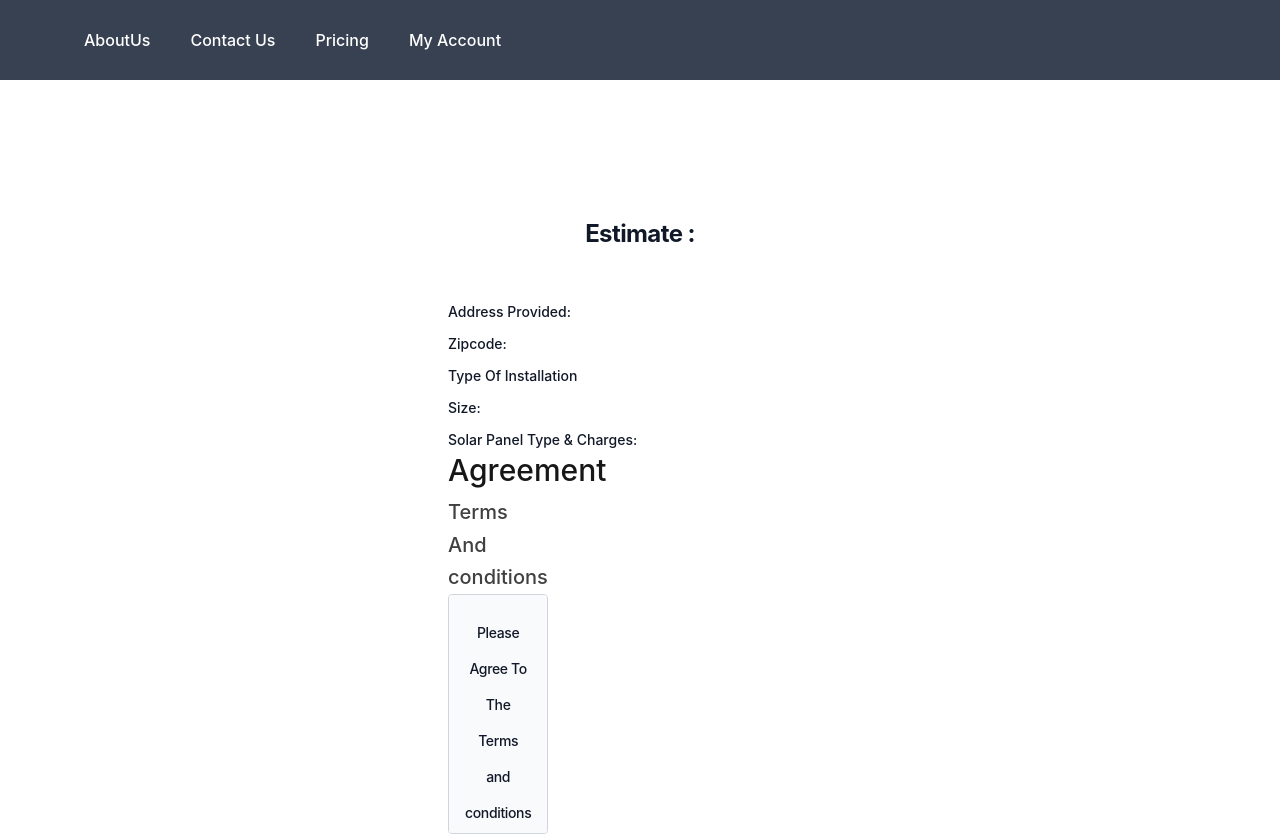
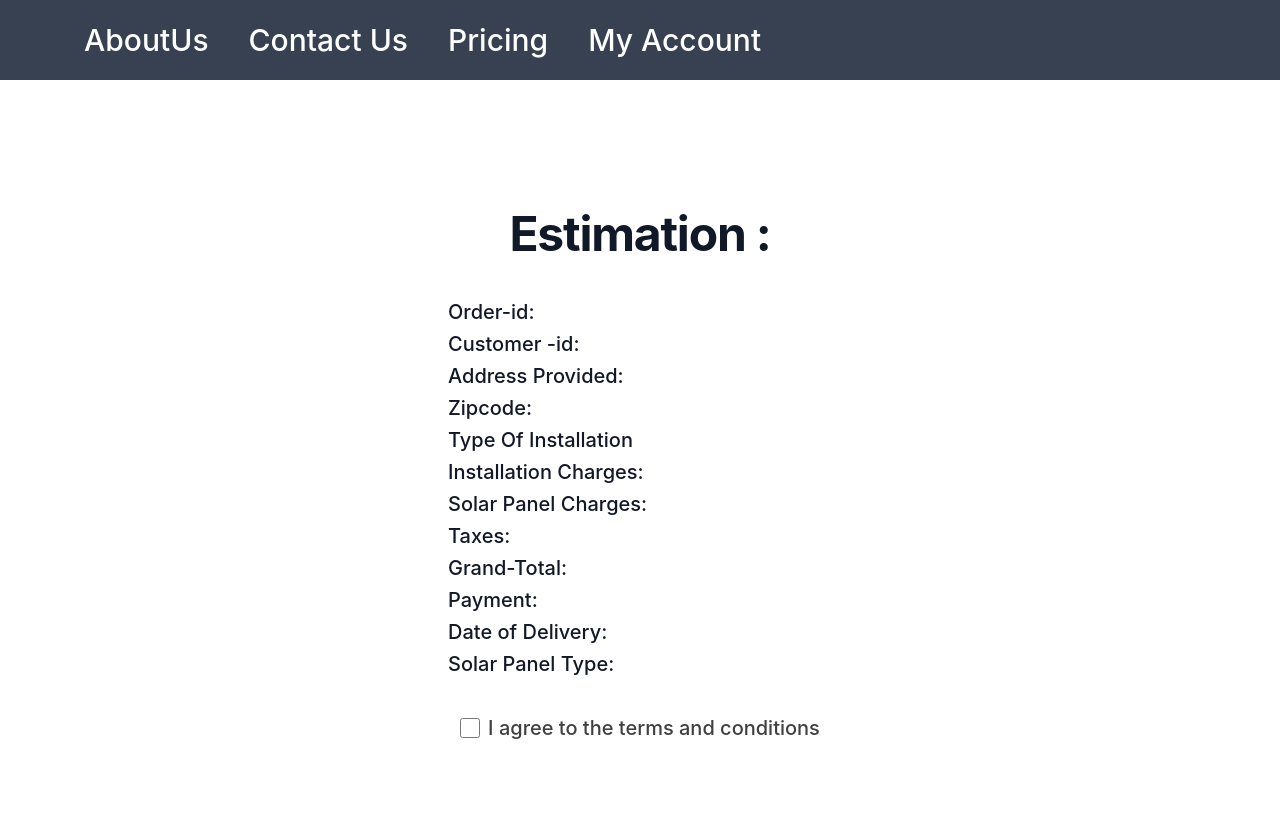
Before and after one commit to sabudanakichdi/ssw555_agile_project, a React (Create React App) app in the folder client/: page /EstimationPage in a window 1280 px wide. Shown: the top 836 px of the page. Built offline with nearby package versions, Linux system fonts and the light colour scheme.

Commit message:
commitchanges

```diff
--- a/client/src/Navigation/Navbar.js
+++ b/client/src/Navigation/Navbar.js
@@ -14,7 +14,7 @@ function Navbar() {
                 <div className="ml-10 flex items-baseline space-x-4">
                   <a
                     href="/"
-                    className=" hover:bg-gray-600 text-white px-3 py-2 rounded-md text-l font-medium"
+                    className=" hover:bg-gray-600 text-white px-3 py-2 rounded-md text-3xl font-medium"
                   >
                     AboutUs
                   </a>
@@ -28,14 +28,14 @@ function Navbar() {
 
                   <a
                     href="/ContactUs"
-                    className=" hover:bg-gray-600 text-white px-3 py-2 rounded-md text-l font-medium"
+                    className=" hover:bg-gray-600 text-white px-3 py-2 rounded-md text-3xl font-medium"
                   >
                     Contact Us
                   </a>
 
                   <a
                     href="/Pricing"
-                    className=" hover:bg-gray-600 text-white px-3 py-2 rounded-md text-l font-medium"
+                    className=" hover:bg-gray-600 text-white px-3 py-2 rounded-md text-3xl font-medium"
                   >
                     Pricing
                   </a>
@@ -47,7 +47,7 @@ function Navbar() {
                   </a> */}
                   <a
                     href="/MyAccount"
-                    className=" hover:bg-gray-600 text-white px-3 py-2 rounded-md text-l font-medium"
+                    className=" hover:bg-gray-600 text-white px-3 py-2 rounded-md text-3xl font-medium"
                   >
                     My Account
                   </a>
--- a/client/src/Pages/Agreement.js
+++ b/client/src/Pages/Agreement.js
@@ -15,7 +15,7 @@ function Agreement() {
   return (
     <div class="container mx-auto flex p-5 py-24 md:flex-col flex-col items-center min-h-screen">
       <div class="agreement-box lg:flex-grow md:w-1/2 lg:pr-24 md:pr-16 flex flex-col md:items-start mb-16 md:mb-0 items-center">
-        <h1 class="sm:text-3xl text-2xl font-medium title-font mb-2 text-neutral-900">
+        <h1 class="sm:text-3xl text-5xl font-medium title-font mb-2 text-neutral-900">
           Agreement
         </h1>
         <p class="text-xl text-neutral-700 leading-relaxed font-medium">
--- a/client/src/Pages/EstimationPage.js
+++ b/client/src/Pages/EstimationPage.js
@@ -15,28 +15,81 @@ export default function EstimationPage() {
   return (
     <div class="container mx-auto flex p-5 py-24 md:flex-col flex-col items-center  min-h-screen ">
       <div className="sm:mx-auto sm:w-full sm:max-w-sm">
-        <h2 className="mt-10 text-center text-2xl font-bold leading-9 tracking-tight text-gray-900">
-          Estimate :
+        <h2 className="mt-10 text-center text-5xl font-bold leading-9 tracking-tight text-gray-900">
+          Estimation :
         </h2>
       </div>
 
       <div className="mt-10 sm:mx-auto sm:w-full sm:max-w-sm">
-        <div className="block text-sm font-medium leading-6 text-gray-900 mt-2">
+        <div className="block text-xl font-medium leading-6 text-gray-900 mt-2">
+          Order-id:{" "}
+        </div>
+        <div className="block text-xl font-medium leading-6 text-gray-900 mt-2">
+          Customer -id:{" "}
+        </div>
+        <div className="block text-xl font-medium leading-6 text-gray-900 mt-2">
           Address Provided:{" "}
         </div>
-        <div className="block text-sm font-medium leading-6 text-gray-900 mt-2">
+        <div className="block text-xl font-medium leading-6 text-gray-900 mt-2">
           Zipcode:{" "}
         </div>
-        <div className="block text-sm font-medium leading-6 text-gray-900 mt-2">
+        <div className="block text-xl font-medium leading-6 text-gray-900 mt-2">
           Type Of Installation{" "}
         </div>
-        <div className="block text-sm font-medium leading-6 text-gray-900 mt-2">
-          Size:{" "}
+        <div className="block text-xl font-medium leading-6 text-gray-900 mt-2">
+          Installation Charges:{" "}
         </div>
-        <div className="block text-sm font-medium leading-6 text-gray-900 mt-2">
-          Solar Panel Type & Charges:{" "}
+        <div className="block text-xl font-medium leading-6 text-gray-900 mt-2">
+          Solar Panel Charges:{" "}
+        </div>
+        <div className="block text-xl font-medium leading-6 text-gray-900 mt-2">
+          Taxes:{" "}
+        </div>
+        <div className="block text-xl font-medium leading-6 text-gray-900 mt-2">
+          Grand-Total:{" "}
+        </div>
+        <div className="block text-xl font-medium leading-6 text-gray-900 mt-2">
+          Payment:{" "}
+        </div>
+        <div className="block text-xl font-medium leading-6 text-gray-900 mt-2">
+          Date of Delivery:{" "}
         </div>
 
+        <div className="block text-xl font-medium leading-6 text-gray-900 mt-2">
+          Solar Panel Type:{" "}
+          <div class="flex items-center justify-center mt-10">
+            <label class="inline-flex items-center">
+              <input
+                type="checkbox"
+                class="form-checkbox h-5 w-5 text-neutral-600"
+                checked={agreed}
+                onChange={(e) => setAgreed(e.target.checked)}
+              />
+              <span class="ml-2 text-neutral-700 font-medium">
+                I agree to the terms and conditions
+              </span>
+            </label>
+            {agreed && (
+              <Link
+                to="/Agreement"
+                class="inline-flex text-white bg-blue-500 border-0 py-2 px-6 focus:outline-none rounded ml-4"
+              >
+                Continue
+              </Link>
+            )}
+            {agreed && (
+              <button
+                class="inline-flex text-white bg-red-500 border-0 py-2 px-6 focus:outline-none rounded ml-4"
+                onClick={handleDisagree}
+              >
+                Disagree
+              </button>
+            )}
+            <p>
+              <Link to="/Agreement"></Link>
+            </p>
+          </div>
+        </div>
         {/* <div>
                   <label
                     htmlFor="Email
@@ -75,8 +128,7 @@ export default function EstimationPage() {
                   </div>
                 </div> */}
 
-        <div>
-          {" "}
+        {/* <div>
           <div class="agreement-box lg:flex-grow md:w-1/2 lg:pr-24 md:pr-16 flex flex-col md:items-start mb-16 md:mb-0 items-center">
             <h1 class="sm:text-3xl text-2xl font-medium title-font mb-2 text-neutral-900">
               Agreement
@@ -124,9 +176,12 @@ export default function EstimationPage() {
               )}
             </div>
           </div>
-        </div>
-
-        <div></div>
+        </div> */}
+        {/* <div>
+          <p>
+            <Link to="/Agreement">Agreement Pages</Link>
+          </p>
+        </div> */}
       </div>
     </div>
   );
--- a/client/src/Pages/MyAccount.js
+++ b/client/src/Pages/MyAccount.js
@@ -1,5 +1,5 @@
 import { Link } from "react-router-dom";
-import Agreement from "./Agreement";
+// import Agreement from "./Agreement";
 
 function MyAccount() {
   return (
@@ -8,11 +8,8 @@ function MyAccount() {
         <section class="text-gray-700 body-font min-h-screen">
           <div class="container px-5 py-24 mx-auto">
             <div class="flex flex-wrap w-full mb-20 flex-col items-center text-center">
-              <p class="text-xl text-neutral-700  font-medium title-font mb-5">
-                MyAccount
-              </p>
-              <p>
-                <Link to="/Agreement">Agreement Pages</Link>
+              <p class="text-5xl  text-neutral-700  font-medium title-font mb-10">
+                My Account
               </p>
             </div>
           </div>
--- a/client/src/Pages/OnBoarding.js
+++ b/client/src/Pages/OnBoarding.js
@@ -3,7 +3,7 @@ function OnBoarding() {
     <div class="container mx-auto flex p-5 py-24 md:flex-col flex-col items-center  min-h-screen ">
       <div className="sm:mx-auto sm:w-full sm:max-w-sm">
         <h2 className="mt-10 text-center text-2xl font-bold leading-9 tracking-tight text-gray-900">
-          Contact Sales
+          Customer On Boarding
         </h2>
       </div>
 
--- a/client/src/Pages/Payment.js
+++ b/client/src/Pages/Payment.js
@@ -48,6 +48,11 @@ export default function Payment() {
   };
   return (
     <>
+      <div class="container px-5 py-24 mx-auto">
+        <h2 className="mt-5 text-center text-5xl font-bold leading-9 tracking-tight text-gray-900">
+          Customer On Boarding
+        </h2>
+      </div>
       <div class="container mx-auto flex p-5 py-24 md:flex-col flex-col items-center  min-h-screen ">
         <div className="mt-10 sm:mx-auto sm:w-full sm:max-w-sm">
           <form
--- a/client/src/Pages/Tracking.js
+++ b/client/src/Pages/Tracking.js
@@ -10,7 +10,7 @@ function Tracking() {
   return (
     <div className="flex min-h-full flex-1 flex-col justify-center px-6 py-12 lg:px-8">
       <div className="mt-10 sm:mx-auto sm:w-full sm:max-w-sm">
-        <div>
+        {/* <div>
           {" "}
           <div className="mt-10 sm:mx-auto sm:w-full sm:max-w-sm">
             <form className="space-y-6" action="#" method="POST">
@@ -64,7 +64,7 @@ function Tracking() {
               </div>
             </form>
           </div>
-        </div>
+        </div> */}
 
         <h2>Order Summary</h2>
         <p>Order placed</p>
```
Also changed, not shown: client/src/Pages/ContactUs.js (+8 -8 lines), client/src/Pages/Home.js (+5 -5 lines).
